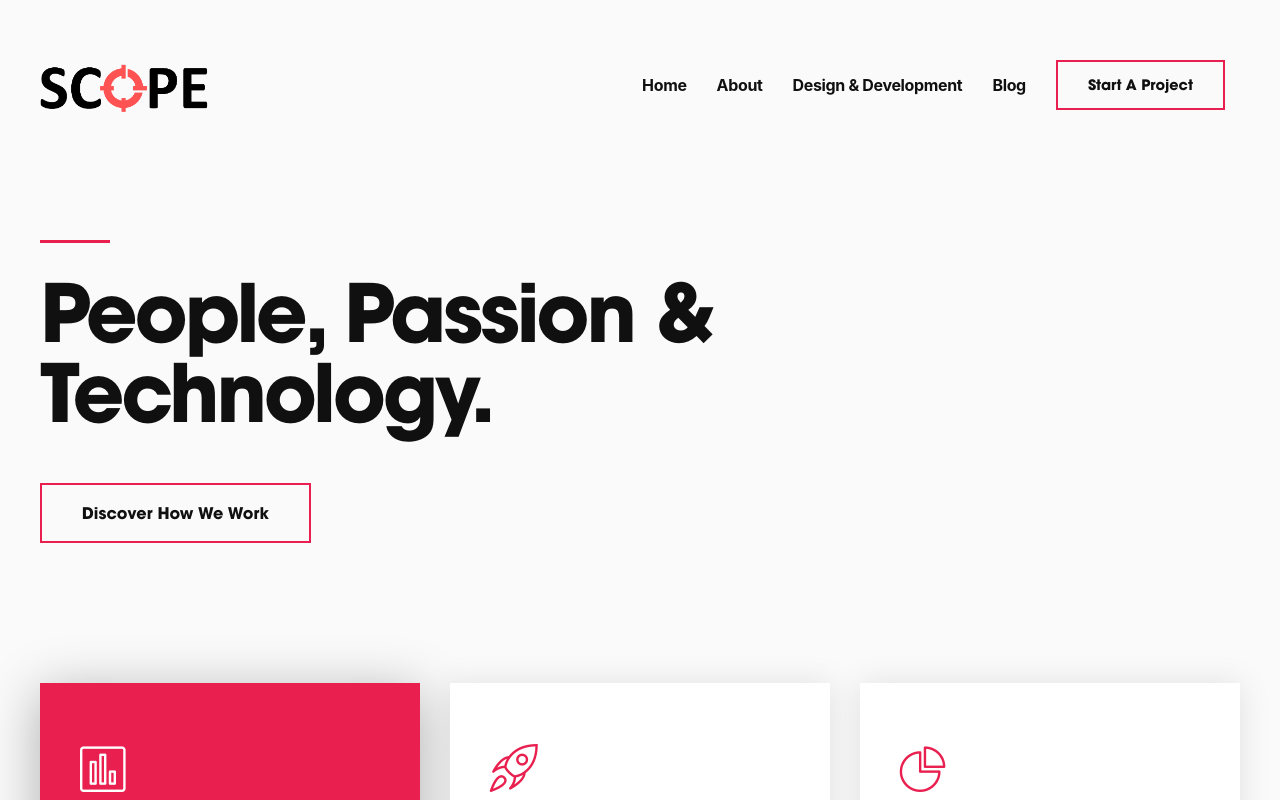
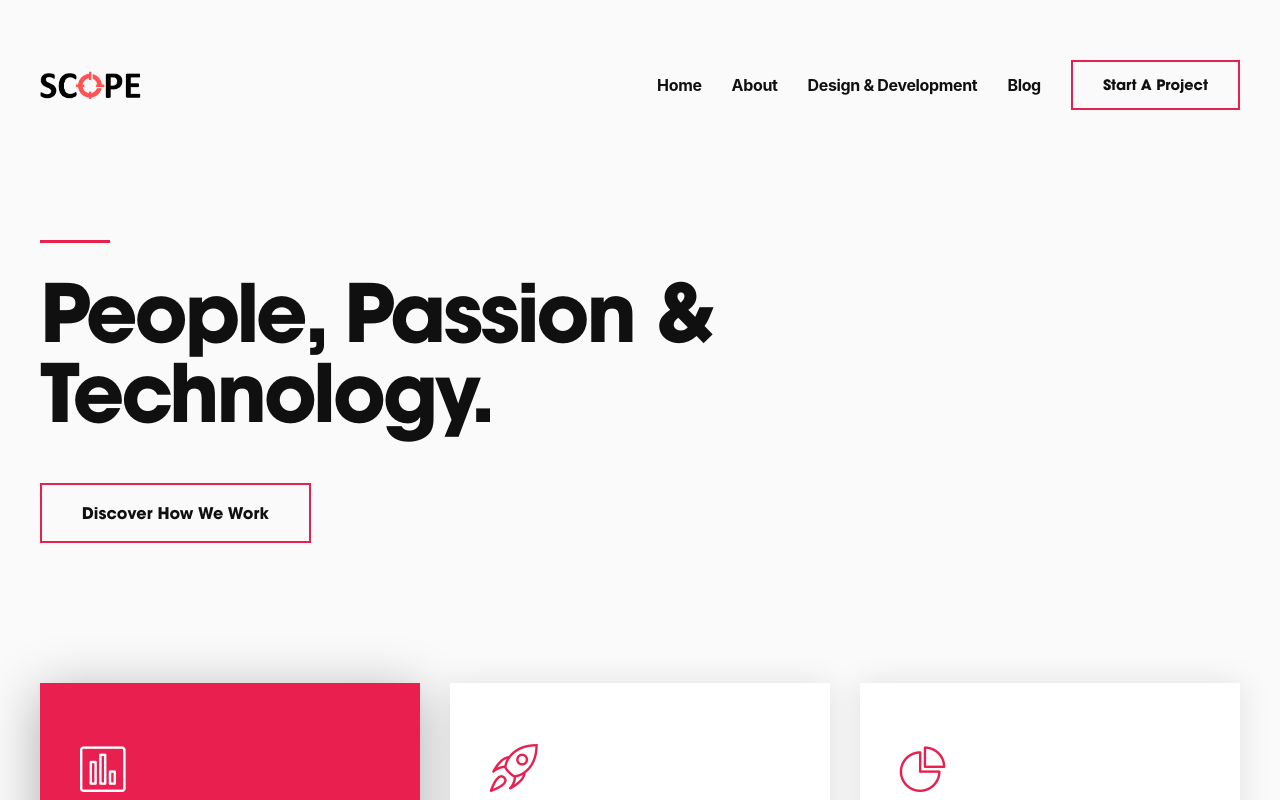
Before and after one commit to Scopeweb/components, a React (Create React App) app: page / in a window 1280 px wide. Shown: the top 800 px of the page. Built offline with nearby package versions, Linux system fonts and the light colour scheme; no server answers; what redux-immutable-state-invariant would draw is missing.

Commit message:
Updated Styling for navbar

```diff
--- a/src/Components/Global/NavLightContact/NavLightContact.js
+++ b/src/Components/Global/NavLightContact/NavLightContact.js
@@ -49,7 +49,7 @@ class NavLightContact extends Component {
       render() {
         return (
           <div>
-            <div className="uk-navbar-item" onClick={this.openModal}>
+            <div className="uk-navbar-item pr-none" onClick={this.openModal}>
                 <button className="uk-button uk-button-default">Start a project</button>
             </div>
             <Modal
--- a/src/Styles/Style.css
+++ b/src/Styles/Style.css
@@ -228,8 +228,8 @@ strong {
 
 .pr__header .inner .logo .brand {
   display: inline-block;
-  width: 100%;
-  height: 60px;
+  width: 60%;
+  height: 35px;
   background-image: url("../Images/logo.png");
   background-size: cover;
   background-repeat: no-repeat;
@@ -237,8 +237,8 @@ strong {
 
 .pr__header .inner .logo .brand-light {
   display: inline-block;
-  width: 100%;
-  height: 60px;
+  width: 60%;
+  height: 35px;
   background-image: url("../Images/logo-light.png");
   background-size: cover;
   background-repeat: no-repeat;
@@ -2339,7 +2339,7 @@ body #site-wrapper {
   }
 
   .pr__header .inner .logo .brand {
-    height: 60px;
+    height: 35px;
   }
 
   .pr__header .inner .navbar {
@@ -2756,3 +2756,7 @@ canvas {
 .button-white {
   color: #fff !important;
 }
+
+.pr-none {
+  padding-right: 0px !important;
+}
```
Also changed, not shown: 34 other files (tests, documents, lock files or other folders).
